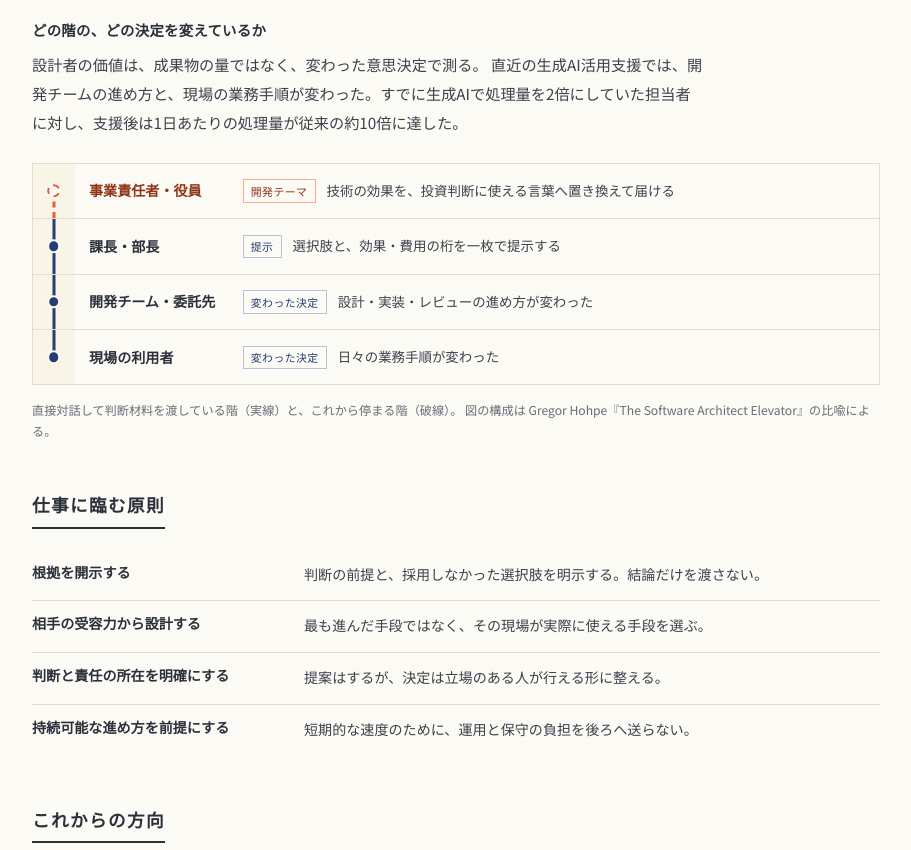
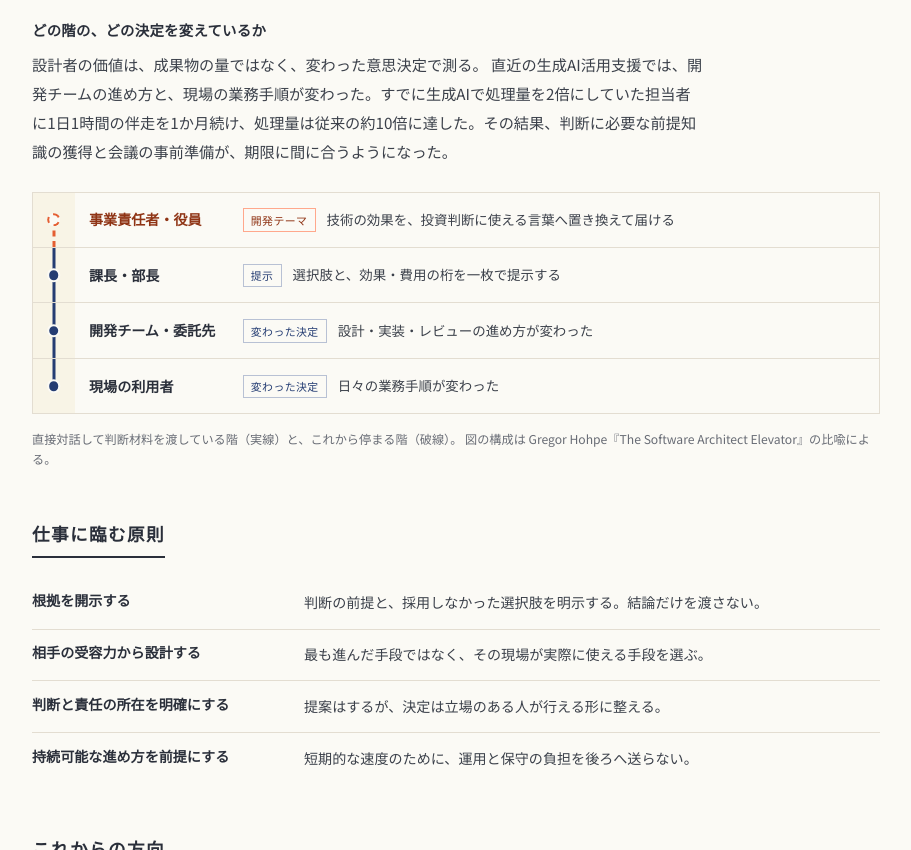
Before and after one commit to Takenori-Kusaka/digital-garden, an Astro site: page /digital-garden/career in a window 1280 px wide. Shown: the part 2897-3747 px from the top of the page, without its empty margins (184-1095 px from the left). Built offline with nearby package versions, Linux system fonts and the light colour scheme; Astro itself is replaced by a stand-in of ours; a web font is replaced by a local one.

Commit message:
feat(career): 生成AI支援の方法と事業上の帰結を追記 (#3)
1日1時間の伴走を1か月。判断の前提づくりと会議準備が期限に間に合うようになった。

Co-Authored-By: Claude Opus 5.5 <noreply@anthropic.com>

```diff
--- a/src/pages/career/index.astro
+++ b/src/pages/career/index.astro
@@ -204,7 +204,7 @@ const conditions = {
       <h3 class="cv-sub">どの階の、どの決定を変えているか</h3>
       <p class="cv-p">
         設計者の価値は、成果物の量ではなく、変わった意思決定で測る。
-        直近の生成AI活用支援では、開発チームの進め方と、現場の業務手順が変わった。すでに生成AIで処理量を2倍にしていた担当者に対し、支援後は1日あたりの処理量が従来の約10倍に達した。
+        直近の生成AI活用支援では、開発チームの進め方と、現場の業務手順が変わった。すでに生成AIで処理量を2倍にしていた担当者に1日1時間の伴走を1か月続け、処理量は従来の約10倍に達した。その結果、判断に必要な前提知識の獲得と会議の事前準備が、期限に間に合うようになった。
       </p>
       <Elevator />
     </section>
```
